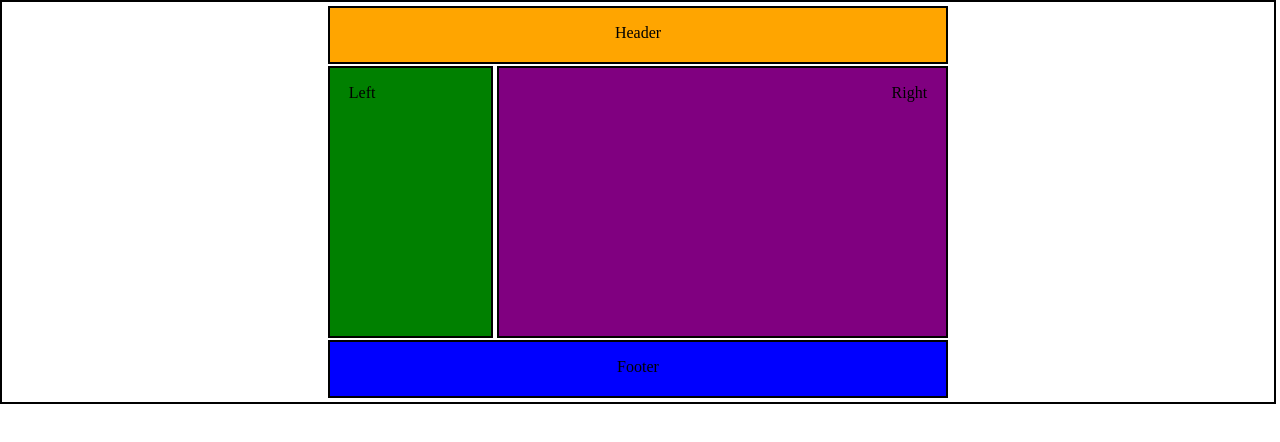
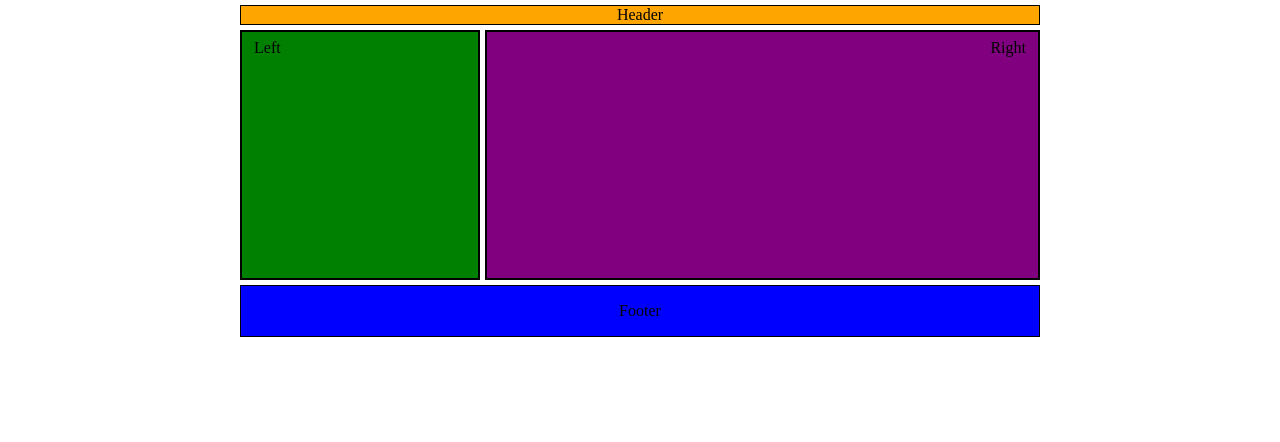
Before and after one commit to eladjmc/apple-seed-html, a plain HTML site: page HTML_CSS/6.1 float layout/6.1_float_layout.html in a window 1280 px wide. Drawn offline with Linux system fonts and the light colour scheme.

Commit message:
updated 6.1 and used float and clear

```diff
--- a/HTML_CSS/6.1 float layout/6.1_float_layout.html
+++ b/HTML_CSS/6.1 float layout/6.1_float_layout.html
@@ -8,28 +8,25 @@
     <link rel="stylesheet" href="CSS/style.css">
     <title>6.1 layout</title>
 </head>
+<body>
+    <div class="page_container">
 
-<body>
-    <div class="sizer">
-
-        <div class="page_container">
         <header class="header_container div_border">
             <p>Header</p>
         </header>
-            <div class="content_container">
+
         <section class="left_container div_border">
             <p class="left_p">Left</p>
         </section>
+
         <section class="right_container div_border">
             <p class="right_p">Right</p>
         </section>
-            </div>
+
         <footer class="footer_container div_border">
             <p class="footer_p">Footer</p>
         </footer>
-        </div>
 
     </div>
 </body>
-
 </html>
--- a/HTML_CSS/6.1 float layout/CSS/style.css
+++ b/HTML_CSS/6.1 float layout/CSS/style.css
@@ -1,22 +1,12 @@
-html, body{
-    height: 100%;
-    width: 100%;
+*{
+    box-sizing: border-box;
+    padding: 0;
     margin: 0;
 }
-.sizer{
-    border: 2px solid black;
-    height: 50%;
-    width: calc(100% - 8px);
-    display: flex;
-    justify-content: center;
-}
+
 .page_container{
-
-    width: calc(50% - 8px);;
-    height: 100%;
-    display: flex;
-    flex-direction: column;
-    align-items: center;
+    max-width: 800px;
+    margin: 0 auto;
 }
 .div_border{
 border: 2px solid black;
@@ -30,37 +20,43 @@ border: 2px solid black;
     align-items: center;
 }
 .header_container{
-    background-color: orange;
-    width: calc(100% - 12px);
-    height: 20%;
-    margin: 4px;
+    background: orange;
+    border: 1px solid black;
+    margin: 5px 0;
     text-align: center;
 }
 .left_container{
-    margin: 4px;
-    width: 25%;
-    height:100%;
-    background-color: green;
-    text-align: left;
-    padding-left: 3%;
+    float: left;
+    width: 30%;
+    height: 250px;
+    background: green;
 }
 
 .right_container{
-    margin-top: 4px;
-    margin-bottom: 4px;
-    margin-right: 4px;
-    width: 75%;
-    height:100%;
-    background-color: purple;
+    float: right;
+    background: purple;
+    height: 250px;
+    width: calc(70% - 5px);
+    margin-bottom: 5px;
     text-align: right;
-    padding-right: 3%;
 
 }
 
 .footer_container{
-    margin: 4px;
-    background-color: blue;
-    width: calc(100% - 12px);
-    height: 20%;
+    clear: both;
+    margin-bottom: 5px;
+    background: blue;
+    border: 1px solid black;
     text-align: center;
+    padding: 16px;
 }
+.left_p{
+    padding-top:7px;
+    padding-left: 12px;
+
+}
+.right_p{
+    padding-top:7px;
+    padding-right: 12px;
+
+}
--- /dev/null
+++ b/HTML_CSS/7.1 buttons/CSS/style.css
@@ -0,0 +1,3 @@
+.flat1{
+    color: aqua;
+}
```
Also changed, not shown: HTML_CSS/7.1 buttons/7.1_buttons.html (added, +20 -0 lines). Lines whose indentation alone changed are shown as unchanged.
